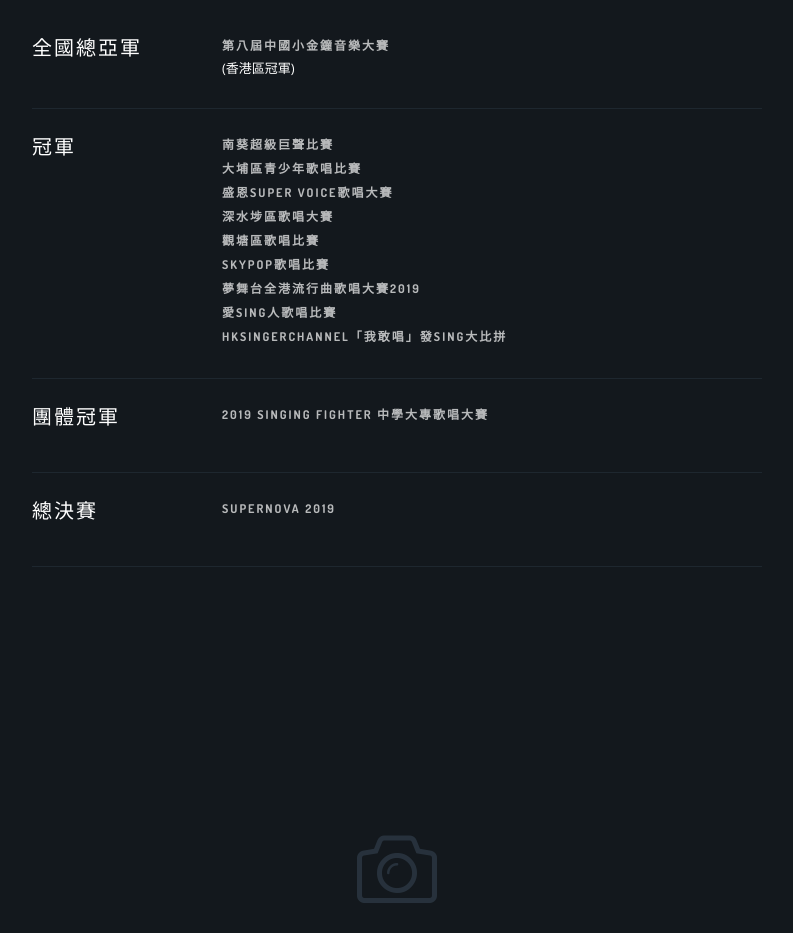
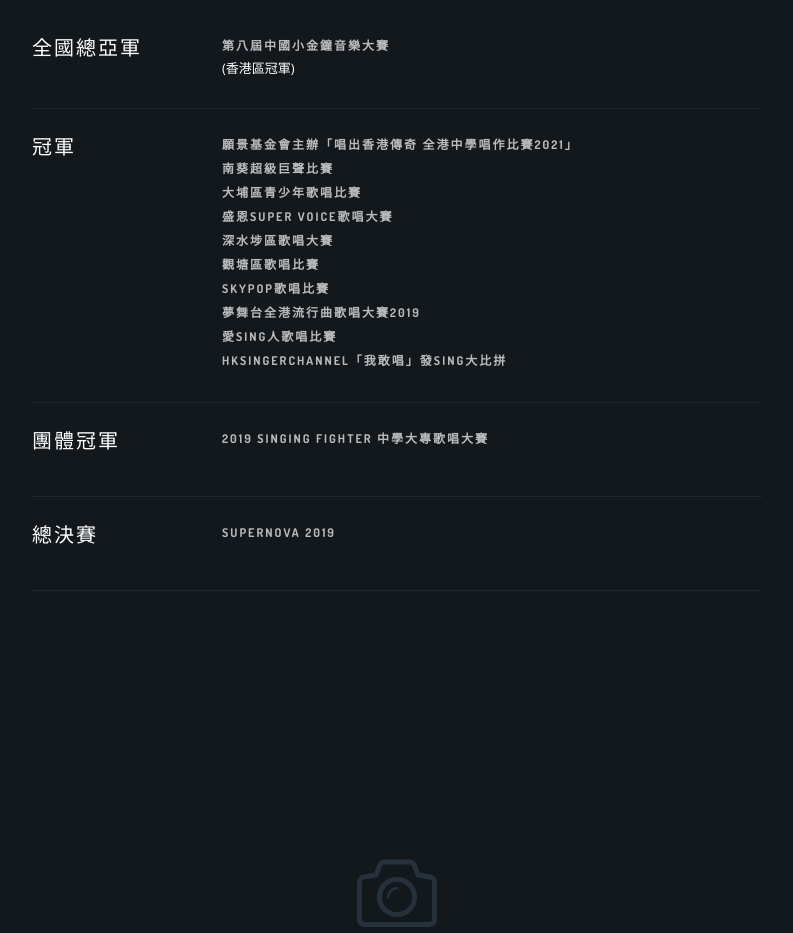
Before and after one commit to harrykwan/wellychengprofile, a plain HTML site: page index.html in a window 1280 px wide. Shown: the part 2400-3333 px from the top of the page, without its empty margins (243-1036 px from the left). Drawn offline with nearby package versions, Linux system fonts and the light colour scheme.

Commit message:
new price

```diff
--- a/index.html
+++ b/index.html
@@ -596,7 +596,9 @@
                                  <h4 class="switch-fot">冠軍</h4>
                               </div>
                               <div class="col-lg-9 col-md-9">
-                                 <h6 class="mb-0 opc-70 uppercase">南葵超級巨聲比賽<br>
+                                 <h6 class="mb-0 opc-70 uppercase">
+                                    願景基金會主辦「唱出香港傳奇 全港中學唱作比賽2021」<br>
+                                    南葵超級巨聲比賽<br>
                                     大埔區青少年歌唱比賽<br>
                                     盛恩super voice歌唱大賽<br>
                                     深水埗區歌唱大賽<br>
```
